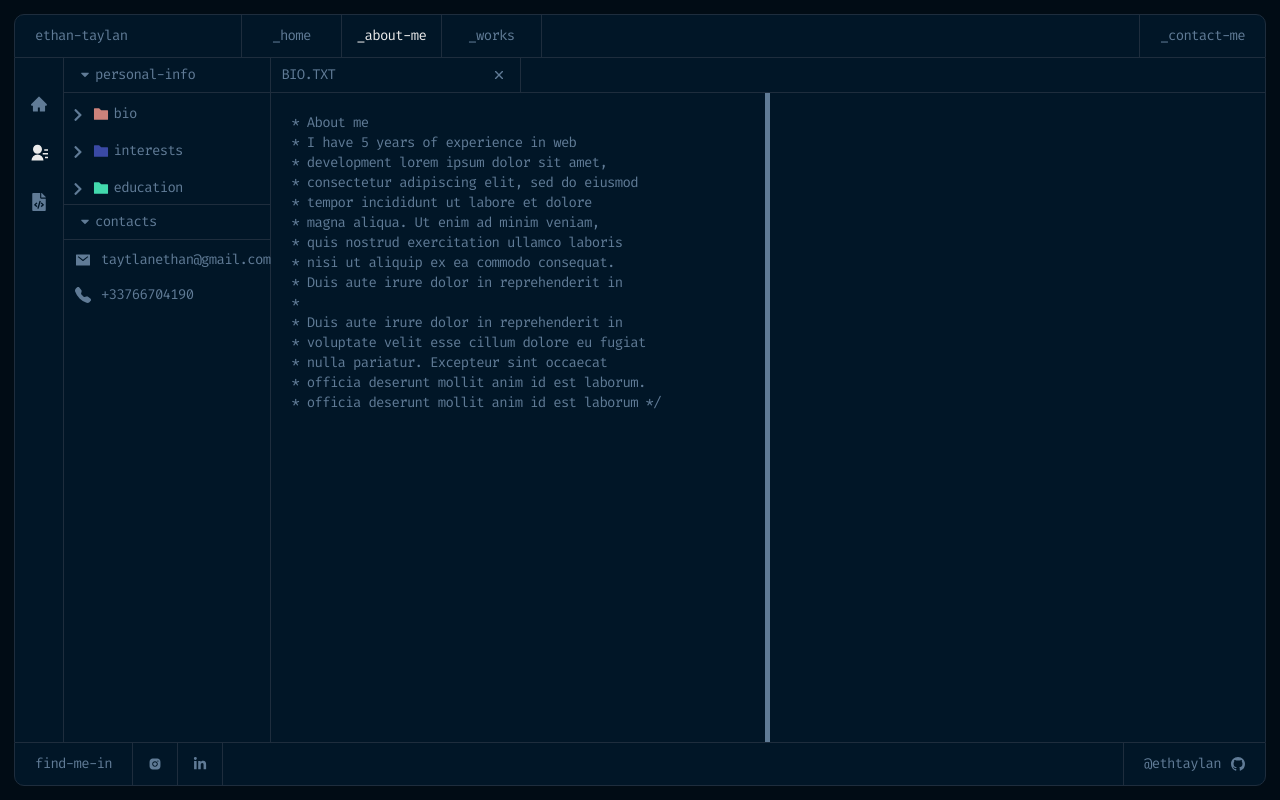
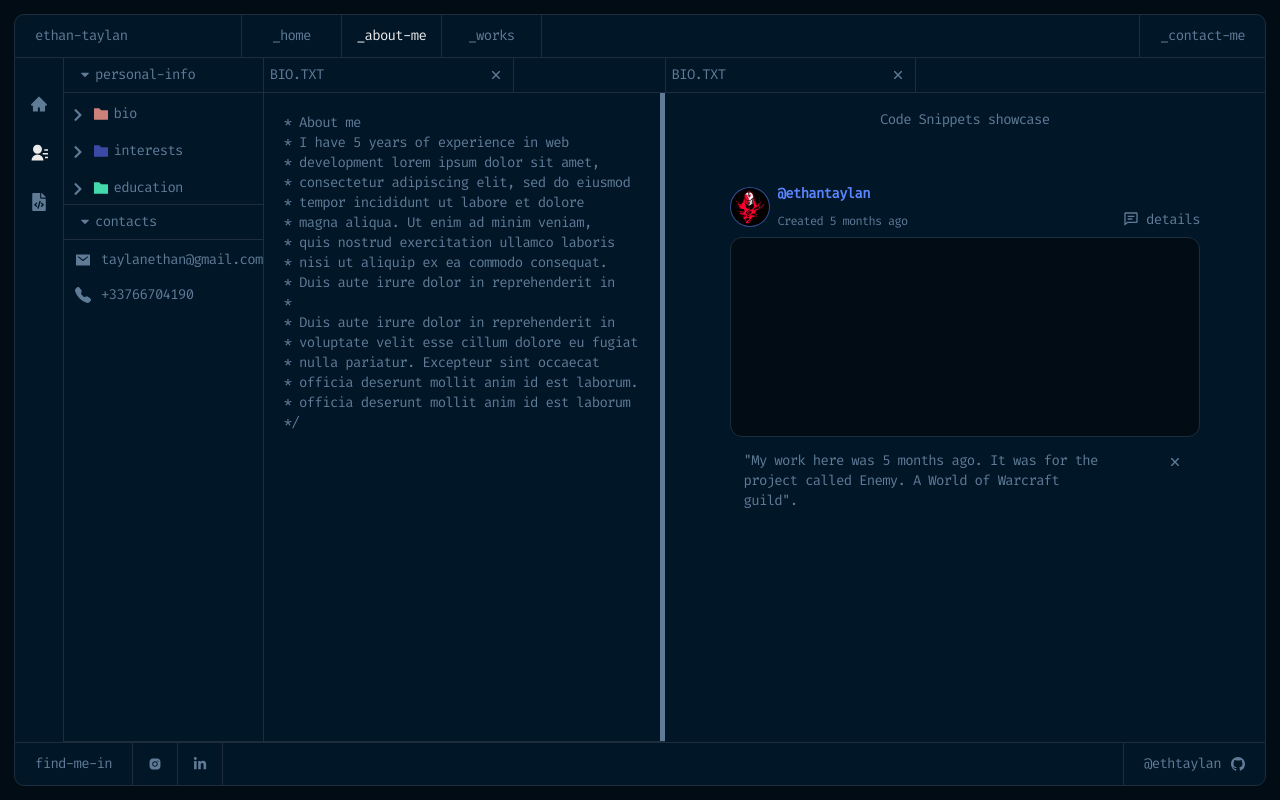
Before and after one commit to ethantaylan/ethan-taylan-portfolio, a React (Vite) app: page /about-me/bio in a window 1280 px wide. Built offline with nearby package versions, Linux system fonts and the light colour scheme.

Commit message:
bio code snippet done

```diff
--- a/src/components/AboutMeItems/Bio.tsx
+++ b/src/components/AboutMeItems/Bio.tsx
@@ -5,14 +5,6 @@ import { Generics } from '../Generics';
 import CodeSnippets from './CodeSnippets';
 
 interface BioProps {}
-
-const RightContent = styled.div`
-	width: 100%;
-	display: flex;
-	padding: 20px;
-	flex-direction: column;
-	align-items: center;
-`;
 
 const LeftContent = styled.div`
 	width: 100%;
@@ -23,7 +15,7 @@ const LeftContent = styled.div`
 const FileCloseContainer = styled.div`
 	height: 34px;
 	width: 250px;
-	padding: 10px;
+	padding: 6px;
 	border-right: 1px solid ${Generics.secondary};
 	display: flex;
 	justify-content: space-between;
@@ -84,8 +76,6 @@ export const Bio: React.FC<BioProps> = ({}) => {
 						</div>
 					</LeftContent>
 					{/* Right content */}
-					<RightContent>
-					</RightContent>
 				</TextBody>
 			</div>
 		</div>
--- a/src/components/AboutMeItems/CodeSnippets.tsx
+++ b/src/components/AboutMeItems/CodeSnippets.tsx
@@ -7,10 +7,11 @@ import { IoIosClose } from 'react-icons/io';
 
 const CodeSnippetsContainer = styled.div`
 	max-height: 100vh;
-	width: 100%;
+	width: 85%;
 	display: flex;
 	flex-direction: column;
 	align-items: center;
+  padding: 20px;
 `;
 
 const UserContainer = styled.div`
@@ -69,8 +70,51 @@ const CommentsCloseBtn = styled.span`
 	color: ${Generics.primary};
 `;
 
+const Container = styled.div`
+	width: 100%;
+	display: flex;
+	color: ${Generics.primary};
+	flex-direction: column;
+	align-items: center;
+`;
+
+const FileCloseContainer = styled.div`
+	width: 100%;
+	display: flex;
+	justify-content: space-between;
+	color: ${Generics.primary};
+	align-items: center;
+	border-left: 1px solid ${Generics.secondary};
+	align-self: flex-start;
+  border-bottom: 1px solid ${Generics.secondary};
+
+
+`;
+
+const ClosePlusTxt = styled.div`
+	width: 250px;
+  display: flex;
+  align-items: center;
+  justify-content: space-between;
+  padding: 6px;
+  border-right: 1px solid ${Generics.secondary};
+
+`;
+
 function CodeSnippets() {
 	return (
+		<Container>
+			<FileCloseContainer>
+				<ClosePlusTxt>
+					<span>BIO.TXT</span>
+					<span className='d-flex cursor-pointer'>
+						<IoIosClose
+							size={22}
+							color={Generics.primary}
+						/>
+					</span>
+				</ClosePlusTxt>
+			</FileCloseContainer>
 			<CodeSnippetsContainer>
 				<span>Code Snippets showcase</span>
 				<UserContainer>
@@ -93,8 +137,8 @@ function CodeSnippets() {
 				<CodeContainer />
 				<div className='d-flex w-100 justify-content-between align-items-start mt-3 px-3'>
 					<Comments>
-					"My work here was 5 months ago. It was for the project called Enemy". A
-					World of Warcraft guild.
+						"My work here was 5 months ago. It was for the project called Enemy. A
+						World of Warcraft guild".
 					</Comments>
 					<CommentsCloseBtn>
 						<IoIosClose
@@ -104,6 +148,7 @@ function CodeSnippets() {
 					</CommentsCloseBtn>
 				</div>
 			</CodeSnippetsContainer>
+		</Container>
 	);
 }
 
--- a/src/packages/AboutMe/AboutMe.tsx
+++ b/src/packages/AboutMe/AboutMe.tsx
@@ -20,7 +20,8 @@ interface AboutMeProps {
 }
 
 const AboutMe: React.FC<AboutMeProps> = ({ children }) => (
-	<div className='d-flex w-100'>
+	<React.Fragment>
+		<div className='d-flex w-100 my-border-bottom'>
 			<FolderContainer>
 				<ItemsTitle itemsTitle='personal-info' />
 				<Items
@@ -55,7 +56,7 @@ const AboutMe: React.FC<AboutMeProps> = ({ children }) => (
 					itemsTitle='contacts'
 				/>
 				<Items
-				mail='taytlanethan@gmail.com'
+					mail='taylanethan@gmail.com'
 					mailIconActive={true}
 					telIconActive={false}
 					chevronIconActive={false}
@@ -81,8 +82,11 @@ const AboutMe: React.FC<AboutMeProps> = ({ children }) => (
 					}
 				/>
 			</FolderContainer>
+
 			{children}
 		</div>
+		<CodeSnippets />
+	</React.Fragment>
 );
 
 export default AboutMe;
```
Lines whose indentation alone changed are shown as unchanged.
